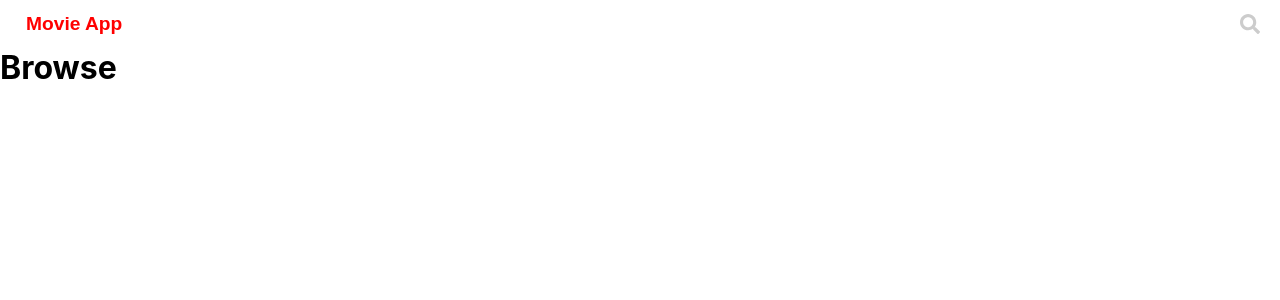
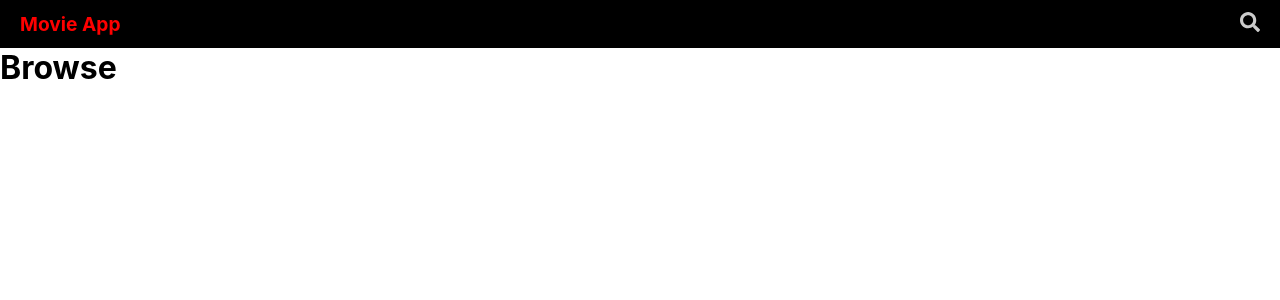
Before and after one commit to dzung-min/movies-react, a React (Vite) app: page / in a window 1280 px wide. Shown: the top 300 px of the page. Built offline with nearby package versions, Linux system fonts and the light colour scheme.

Commit message:
use NavLink and add NavBar to the App component

```diff
--- a/src/App.jsx
+++ b/src/App.jsx
@@ -2,10 +2,12 @@
 
 import Browse from "./pages/browse/Browse";
 import Search from "./pages/search/Search";
+import NavBar from "./components/NavBar";
 
 function App() {
   return (
     <BrowserRouter>
+      <NavBar />
       <Routes>
         <Route path="/" element={<Browse />} />
         <Route path="/search" element={<Search />} />
--- a/src/components/NavBar/NavBar.module.css
+++ b/src/components/NavBar/NavBar.module.css
@@ -7,18 +7,15 @@
   align-items: center;
   height: 3rem;
   width: 100%;
-  background-color: transparent;
+  background-color: black;
 }
 
-.nav button {
-  background-color: transparent;
-  border: none;
-  cursor: pointer;
+.nav a {
+  text-decoration: none;
+  font-weight: 700;
   font-size: 1.2rem;
-  font-weight: 700;
   color: red;
-  display: block;
-  margin: 0 20px;
+  margin-left: 20px;
 }
 
 .nav svg {
--- a/src/components/NavBar/index.jsx
+++ b/src/components/NavBar/index.jsx
@@ -1,14 +1,12 @@
+import { NavLink } from "react-router-dom";
 import classes from "./NavBar.module.css";
 
 function NavBar() {
-  function goTo(place) {
-    window.location.replace(place);
-  }
   return (
     <div className={classes.nav}>
-      <button onClick={goTo.bind(null, "/")}>Movie App</button>
+      <NavLink to="/">Movie App</NavLink>
+      <NavLink to="/search">
         <svg
-        onClick={goTo.bind(null, "/search")}
           className="svg-inline--fa fa-search fa-w-16"
           fill="#ccc"
           aria-hidden="true"
@@ -20,6 +18,7 @@
         >
           <path d="M505 442.7L405.3 343c-4.5-4.5-10.6-7-17-7H372c27.6-35.3 44-79.7 44-128C416 93.1 322.9 0 208 0S0 93.1 0 208s93.1 208 208 208c48.3 0 92.7-16.4 128-44v16.3c0 6.4 2.5 12.5 7 17l99.7 99.7c9.4 9.4 24.6 9.4 33.9 0l28.3-28.3c9.4-9.4 9.4-24.6.1-34zM208 336c-70.7 0-128-57.2-128-128 0-70.7 57.2-128 128-128 70.7 0 128 57.2 128 128 0 70.7-57.2 128-128 128z"></path>
         </svg>
+      </NavLink>
     </div>
   );
 }
--- a/src/pages/browse/Browse.jsx
+++ b/src/pages/browse/Browse.jsx
@@ -1,9 +1,6 @@
-import NavBar from "../../components/NavBar";
-
 function Browse() {
   return (
     <div className="app">
-      <NavBar />
       <h1>Browse</h1>
     </div>
   );
--- a/src/pages/search/Search.jsx
+++ b/src/pages/search/Search.jsx
@@ -1,9 +1,6 @@
-import NavBar from "../../components/NavBar";
-
 const Search = () => {
   return (
     <div className="app">
-      <NavBar />
       <h1>Search</h1>
     </div>
   );
```
Lines whose indentation alone changed are shown as unchanged.
